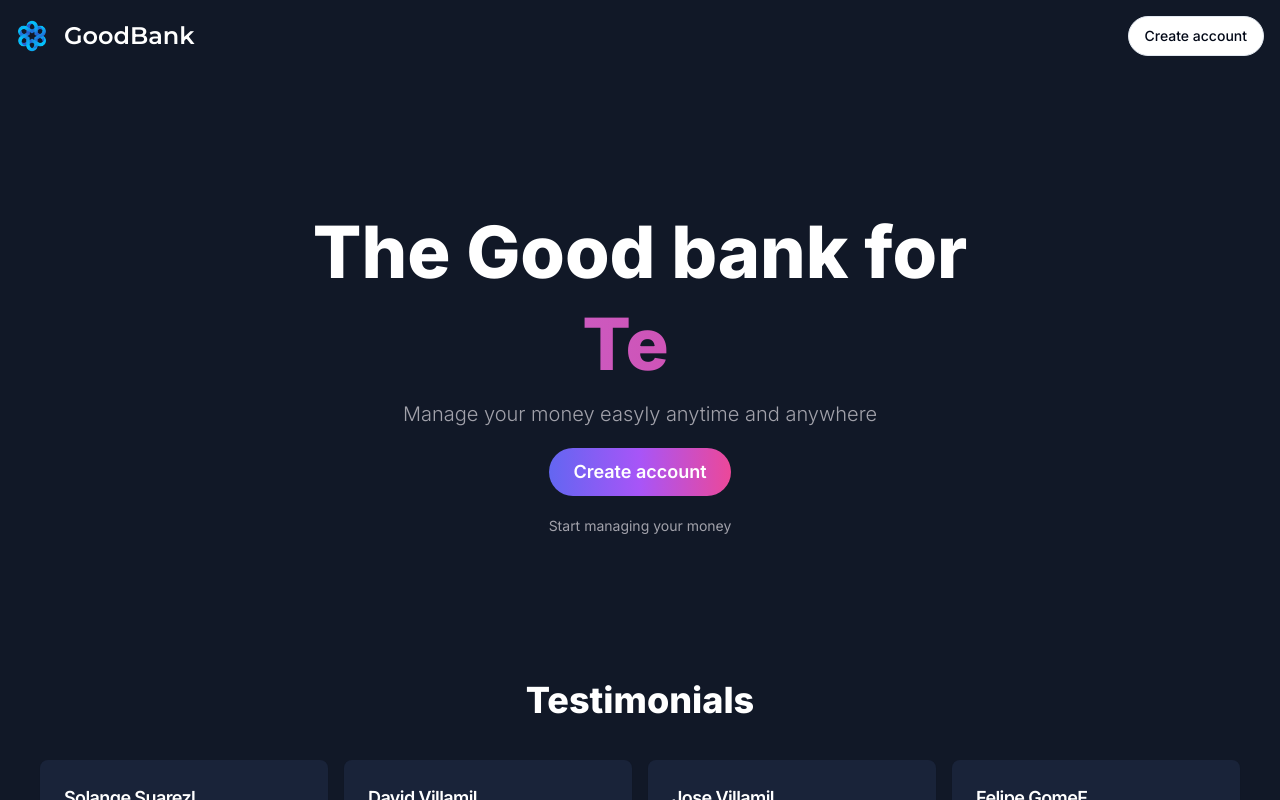
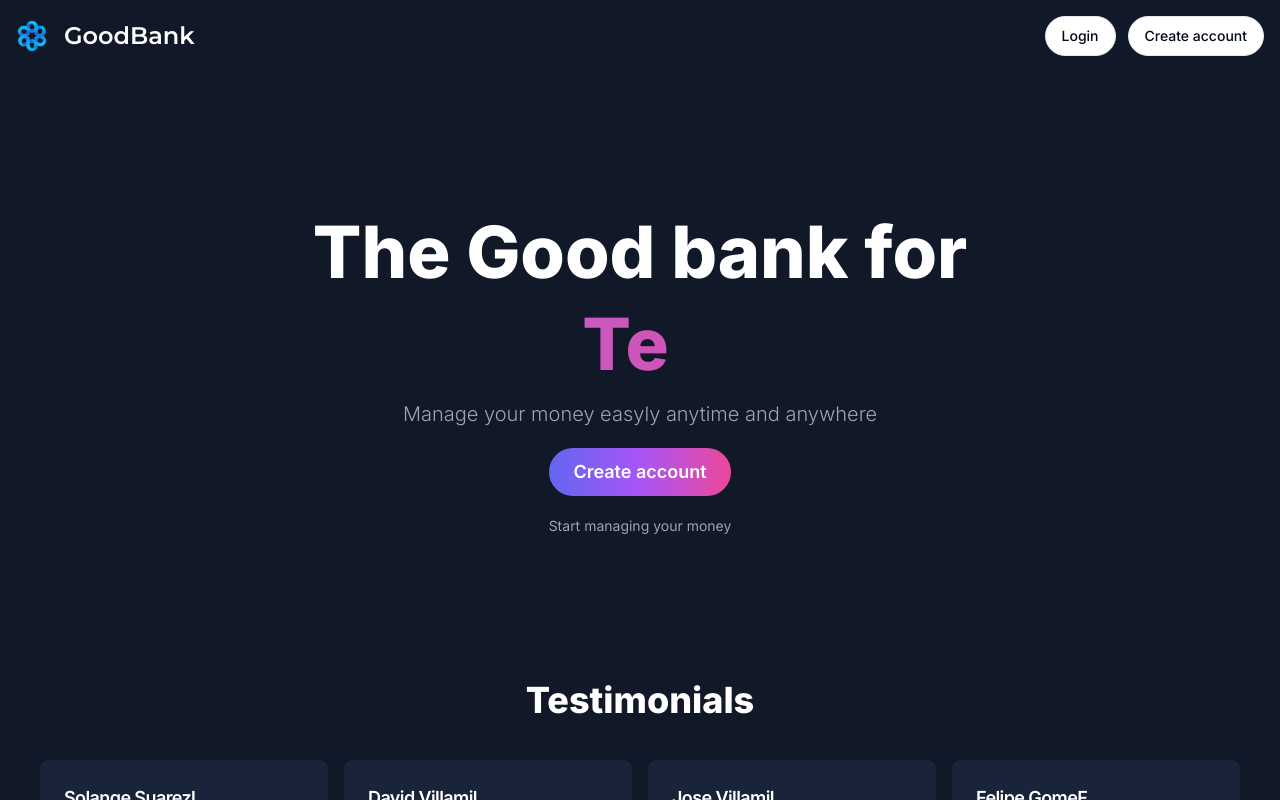
Before and after one commit to Davidfvillamil/Campstone_goodbank, a Next.js app in the folder goodbank/: page / in a window 1280 px wide. Built offline with nearby package versions, Linux system fonts and the light colour scheme; no server answers.

Commit message:
agregar boton de longin en la landing page

```diff
--- a/goodbank/components/landing-navbar.tsx
+++ b/goodbank/components/landing-navbar.tsx
@@ -30,6 +30,14 @@ export const LandingNavbar = () => {
                     GoodBank
                 </h1>
             </Link>
+            <div className="flex flex-row gap-3">
+                <div className="flex items-center gap-x-2">
+                    <Link href={isSignedIn ? '/dashboard' : '/sign-in'}>
+                        <Button variant='outline' className="rounded-full">
+                            Login
+                        </Button>
+                    </Link>
+                </div>
                 <div className="flex items-center gap-x-2">
                     <Link href={isSignedIn ? '/dashboard' : '/create-account'}>
                         <Button variant='outline' className="rounded-full">
@@ -37,6 +45,7 @@ export const LandingNavbar = () => {
                         </Button>
                     </Link>
                 </div>
+            </div>
         </nav>
     )
 }
```
Lines whose indentation alone changed are shown as unchanged.
